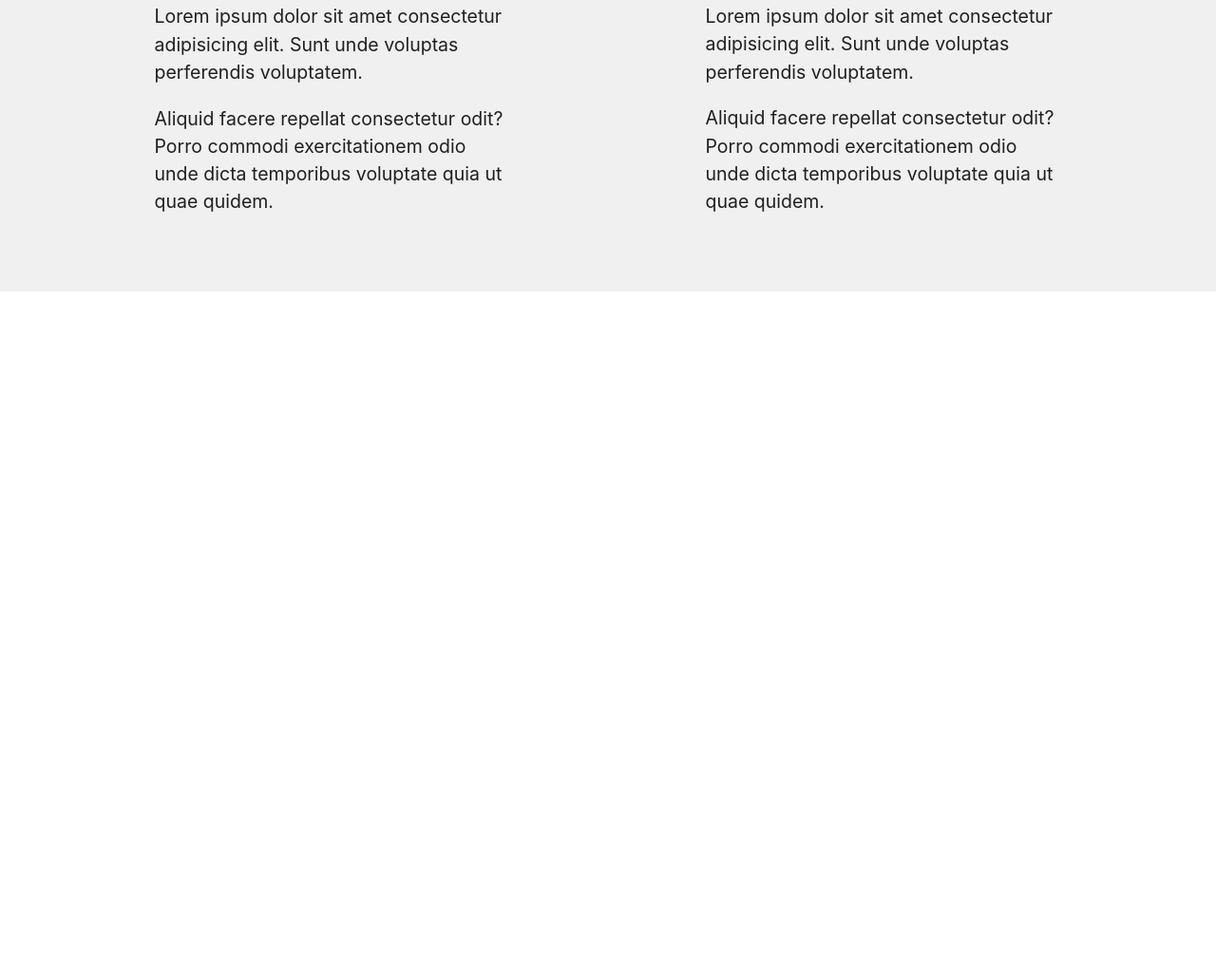
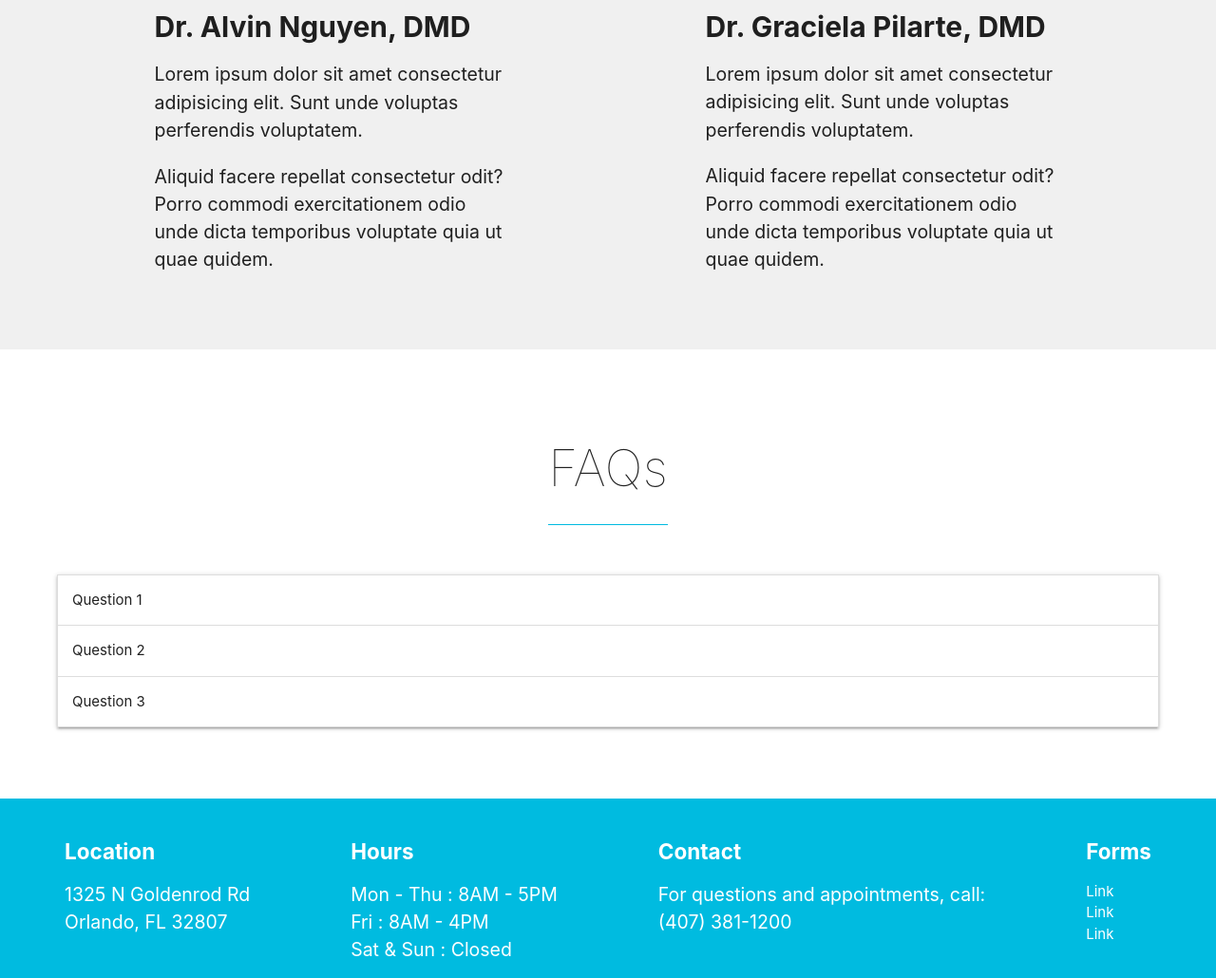
Before and after one commit to qphandev/phamilydentalcare.com, a plain HTML site: page index.html in a window 1280 px wide. Shown: the part 2743-3773 px from the top of the page at 95% size. Before the commit the page ends 3050 px from the top, so only its background shows below. Drawn offline with nearby package versions, Linux system fonts and the light colour scheme.

Commit message:
Update finish template

```diff
--- a/css/style.scss
+++ b/css/style.scss
@@ -9,6 +9,10 @@ $light-gray: #F0F0F0;
 
 p {
     font-size: 1.3rem;
+}
+h3 {
+    font-size: 1.5rem;
+    font-weight: bold;
 }
 
 // NAVBAR
@@ -224,7 +228,12 @@ nav {
             position: relative;
             bottom: 17rem;
             z-index: 12;
+            ul {
+                width: 100%;
+            }
         }
+
+
     }
 }
 
@@ -264,6 +273,17 @@ nav {
     padding: 4rem;
     background-color: $light-gray;
 
+    &-title-container {
+        display: flex;
+        justify-content: center;
+        margin-bottom: 2rem;
+        h2 {
+            border-bottom: 1px solid $primary-color;
+            padding-bottom: 2rem;
+            font-weight: lighter;
+        }
+    }
+
     &-boxes-container {
         display: flex;
         justify-content: space-around;
@@ -290,3 +310,40 @@ nav {
         }
     }
 }
+
+/* ============== FAQs SECTION */
+.faqs {
+    padding: 4rem;
+
+    &-title-container {
+        display: flex;
+        justify-content: center;
+        margin-bottom: 2rem;
+        h2 {
+            border-bottom: 1px solid $primary-color;
+            padding-bottom: 2rem;
+            font-weight: lighter;
+        }
+    }
+}
+
+/* ============== FOOTER SECTION */
+.footer {
+    background-color: $primary-color;
+    color: white;
+    display: flex;
+    justify-content: space-around;
+    padding: 1rem;
+    &-item {
+        p {
+            margin: 0;
+        }
+        a {
+            color: white;
+        }
+    }
+
+    @include mQ(992px) {
+        flex-direction: column;
+    }
+}
--- a/index.html
+++ b/index.html
@@ -149,18 +149,55 @@
     </section>
     <!-- FAQS -->
     <section id="faqs" class="faqs">
-
+        <div class="faqs-title-container">
+            <h2>FAQs</h2>
+        </div>
+        <div class="collapsible-container">
+            <ul class="collapsible">
+                <li>
+                <div class="collapsible-header">Question 1</div>
+                <div class="collapsible-body"><span>Lorem ipsum dolor sit amet.</span></div>
+                </li>
+                <li>
+                <div class="collapsible-header">Question 2</div>
+                <div class="collapsible-body"><span>Lorem ipsum dolor sit amet.</span></div>
+                </li>
+                <li>
+                <div class="collapsible-header">Question 3</div>
+                <div class="collapsible-body"><span>Lorem ipsum dolor sit amet.</span></div>
+                </li>
+            </ul>
+        </div>
     </section>
 
     <!-- FOOTER -->
     <footer class="footer">
-
+        <div class="footer-item">
+            <h3 class="footer-item-header">Location</h3>
+            <p>1325 N Goldenrod Rd</p>
+            <p>Orlando, FL 32807</p>
+        </div>
+        <div class="footer-item">
+            <h3 class="footer-item-header">Hours</h3>
+            <p>Mon - Thu : 8AM - 5PM</p>
+            <p>Fri : 8AM - 4PM</p>
+            <p>Sat & Sun : Closed</p>
+        </div>
+        <div class="footer-item">
+            <h3 class="footer-item-header">Contact</h3>
+            <p>For questions and appointments, call:</p>
+            <p>(407) 381-1200</p>
+        </div>
+        <div class="footer-item">
+            <h3 class="footer-item-header">Forms</h3>
+            <ul>
+                <li><a href="#">Link</a></li>
+                <li><a href="#">Link</a></li>
+                <li><a href="#">Link</a></li>
+            </ul>
+        </div>
     </footer>
 
-    <!--
-        https://www.penobscotbaydentistry.com/
-        https://www.wichitafamilydental.com/
-    -->
     <!-- Compiled and minified JavaScript -->
     <script src="https://cdnjs.cloudflare.com/ajax/libs/materialize/1.0.0/js/materialize.min.js"></script>
     <script src="js/script.js"></script>
--- a/js/script.js
+++ b/js/script.js
@@ -1,5 +1,8 @@
 document.addEventListener('DOMContentLoaded', function() {
     var elems = document.querySelectorAll('.sidenav');
     var instances = M.Sidenav.init(elems, {});
-    console.log("am i even called?");
+
+    // enable collapsible
+    var elems = document.querySelectorAll('.collapsible');
+    var instances = M.Collapsible.init(elems, {accordion: false});
 });
```
Also changed, not shown: css/style.css.
